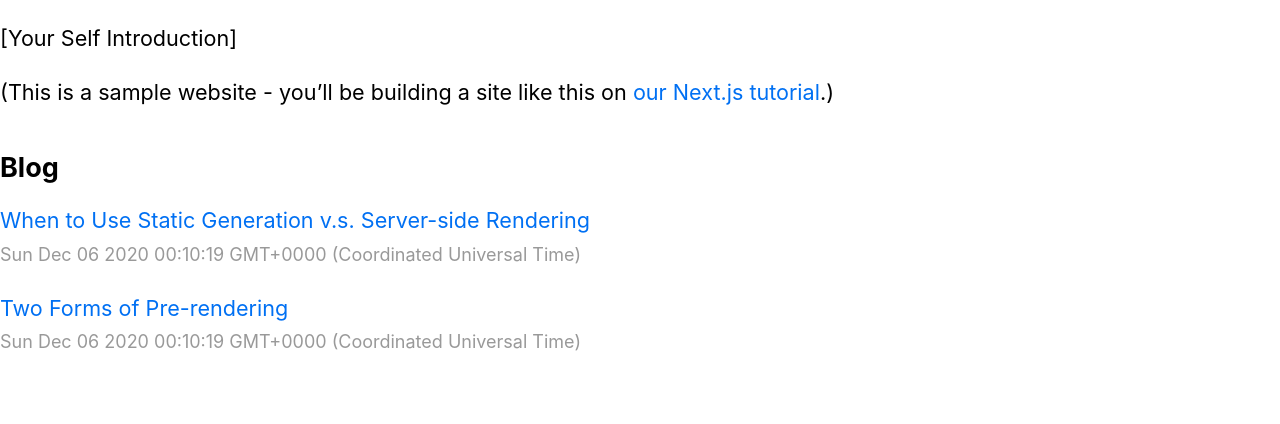
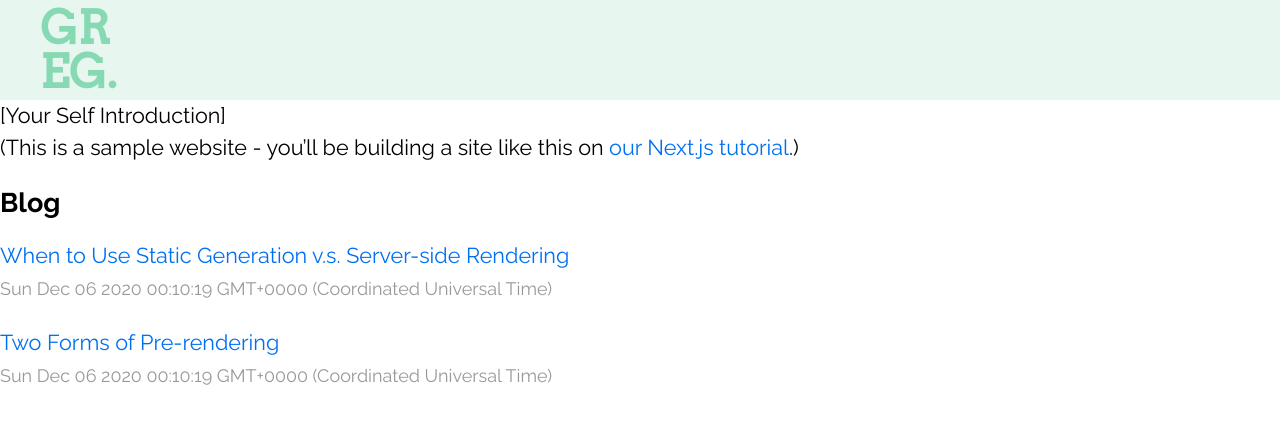
Before and after one commit to GregM1991/react-portfolio, a Next.js app: page / in a window 1280 px wide. Shown: the top 424 px of the page. Built offline with nearby package versions, Linux system fonts and the light colour scheme.

Commit message:
Initial Nav styling

```diff
--- a/components/Nav/index.jsx
+++ b/components/Nav/index.jsx
@@ -1,7 +1,35 @@
 import React from "react"
+import styled from "styled-components"
+import { colours } from "../../styles/colours"
 
-function Nav() {
-  return <div></div>
-}
+const NavContainer = styled.nav`
+  display: flex;
+  align-items: center;
+  height: 100px;
+  background-color: ${colours.primaryLight};
+`
+
+const LogoContainer = styled.div`
+  display: flex;
+  flex-direction: column;
+  color: ${colours.primaryMain};
+  font-family: Arvo;
+  font-weight: 900;
+  font-size: 1.7em;
+  line-height: 44px;
+  padding: 0 40px;
+`
+
+const Nav = () => (
+  <NavContainer>
+    <LogoContainer>
+      <h1>
+        GR
+        <br />
+        EG.
+      </h1>
+    </LogoContainer>
+  </NavContainer>
+)
 
 export default Nav
--- a/package.json
+++ b/package.json
@@ -1,5 +1,5 @@
 {
-  "name": "learn-starter",
+  "name": "greg-martin-portfolio",
   "version": "0.1.0",
   "private": true,
   "scripts": {
--- a/pages/index.js
+++ b/pages/index.js
@@ -1,6 +1,7 @@
 import Head from "next/head"
 import utilStyles from "../styles/utils.module.css"
 import Link from "next/link"
+import Nav from "../components/Nav"
 
 import { getSortedPostsData } from "../lib/posts"
 
@@ -13,12 +14,12 @@ export async function getStaticProps() {
   }
 }
 
-export default function Home({ allPostsData }) {
-  return (
+const Home = ({ allPostsData }) => (
   <>
     <Head>
       <title>Greg's Portfolio Site</title>
     </Head>
+    <Nav />
     <section className={utilStyles.headingMd}>
       <p>[Your Self Introduction]</p>
       <p>
@@ -44,4 +45,5 @@ export default function Home({ allPostsData }) {
     </section>
   </>
 )
-}
+
+export default Home
--- /dev/null
+++ b/styles/colours.js
@@ -0,0 +1,5 @@
+export const colours = {
+  primaryMain: "#86d9b2",
+  primaryLight: "#e7f7f0",
+  primaryDark: "#1B5452",
+}
--- a/styles/global.css
+++ b/styles/global.css
@@ -1,27 +1,21 @@
+@import url("https://fonts.googleapis.com/css?family=Arvo|Raleway:400,700&display=swap");
+
 html,
 body {
   padding: 0;
   margin: 0;
-  font-family: -apple-system, BlinkMacSystemFont, Segoe UI, Roboto, Oxygen,
-    Ubuntu, Cantarell, Fira Sans, Droid Sans, Helvetica Neue, sans-serif;
+  font-family: "Raleway", serif;
   line-height: 1.6;
   font-size: 18px;
 }
 
 * {
   box-sizing: border-box;
+  margin: 0;
+  padding: 0;
 }
 
 a {
   color: #0070f3;
   text-decoration: none;
 }
-
-a:hover {
-  text-decoration: underline;
-}
-
-img {
-  max-width: 100%;
-  display: block;
-}
```
Lines whose indentation alone changed are shown as unchanged.
